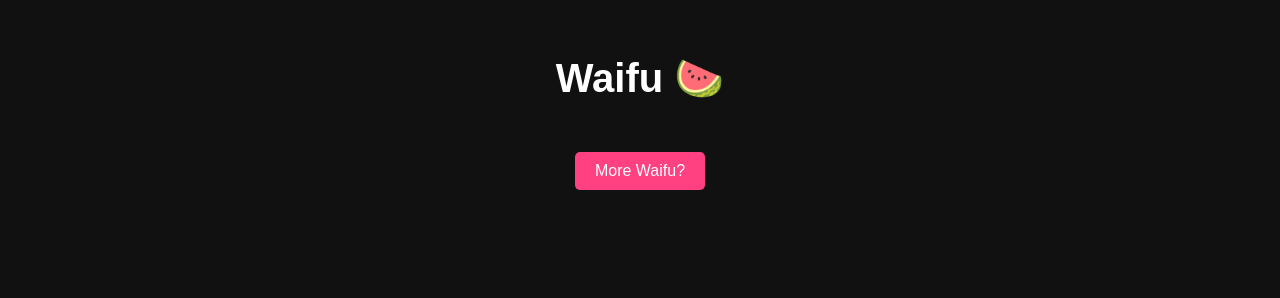
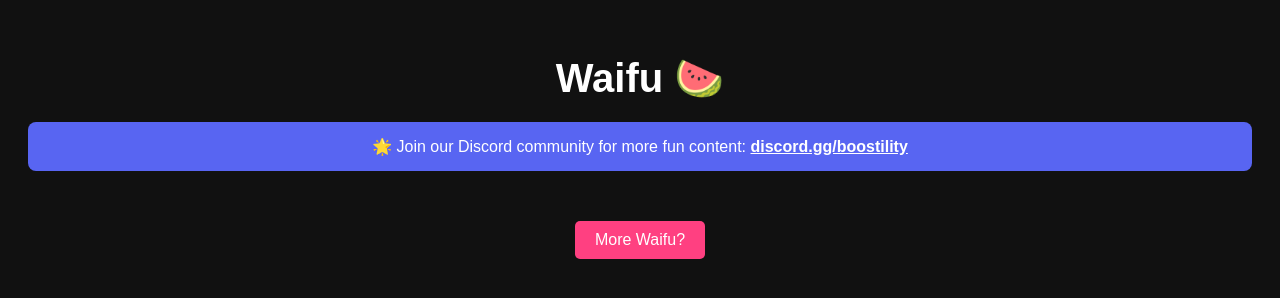
Before and after one commit to VioDLegit/boobility.online, a plain HTML site: page index.html in a window 1280 px wide. Drawn offline with Linux system fonts and the light colour scheme; no server answers.

Commit message:
Update index.html

```diff
--- a/index.html
+++ b/index.html
@@ -3,11 +3,34 @@
 <head>
   <meta charset="UTF-8" />
   <meta name="viewport" content="width=device-width, initial-scale=1.0" />
-    <title>Rape Yourself!</title>
+  <title>Waifu 🍉</title>
   <link rel="stylesheet" href="styles.css" />
+  <style>
+    .discord-banner {
+      background-color: #5865F2;
+      color: white;
+      padding: 15px;
+      text-align: center;
+      font-family: sans-serif;
+      margin-bottom: 20px;
+      border-radius: 8px;
+    }
+
+    .discord-banner a {
+      color: #fff;
+      font-weight: bold;
+      text-decoration: underline;
+    }
+  </style>
 </head>
 <body>
   <h1>Waifu 🍉</h1>
+
+  <div class="discord-banner">
+    🌟 Join our Discord community for more fun content:
+    <a href="https://discord.gg/boostility" target="_blank">discord.gg/boostility</a>
+  </div>
+
   <div id="gallery" class="gallery"></div>
   <button onclick="loadImages()">More Waifu?</button>
 
@@ -28,7 +51,6 @@
       }
     }
 
-
     loadImages();
   </script>
 </body>
```
